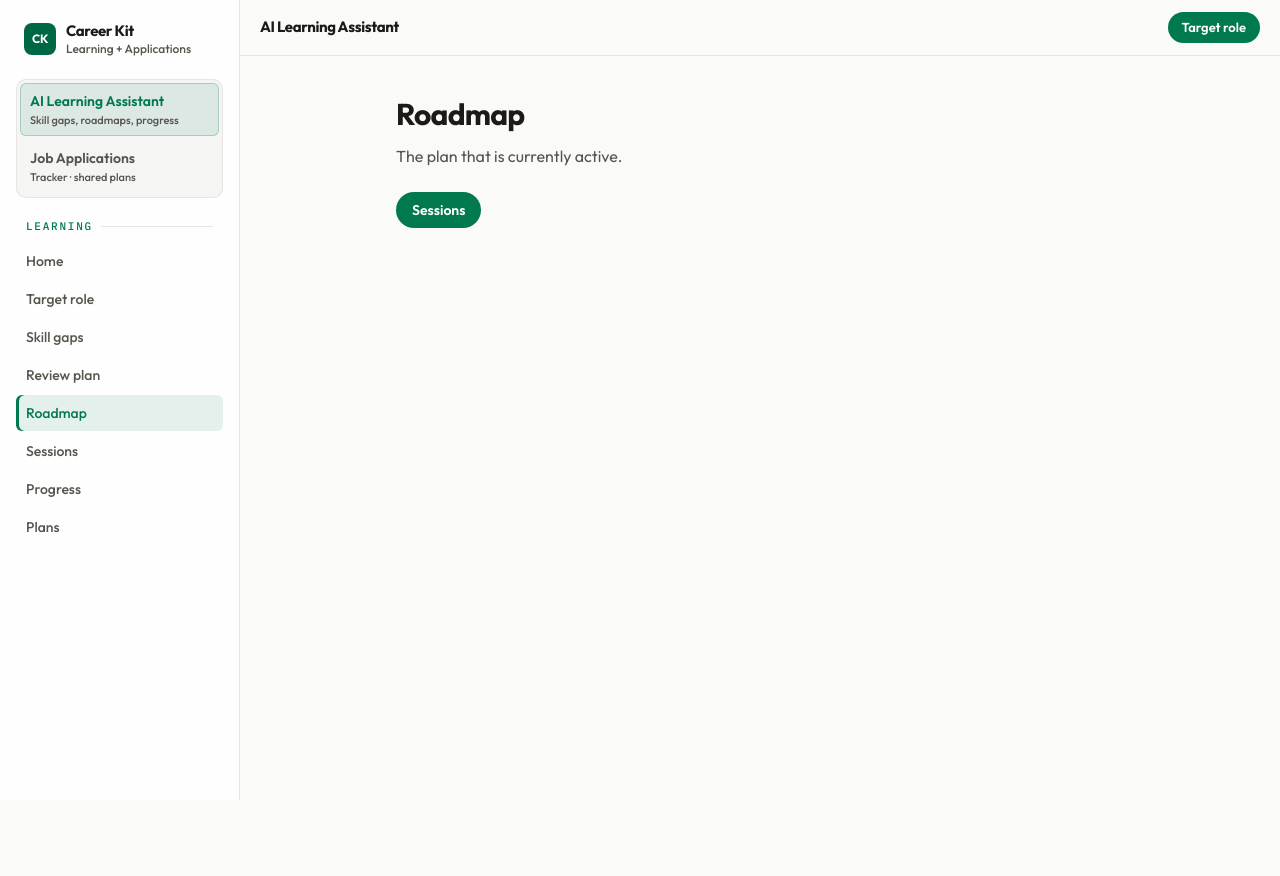
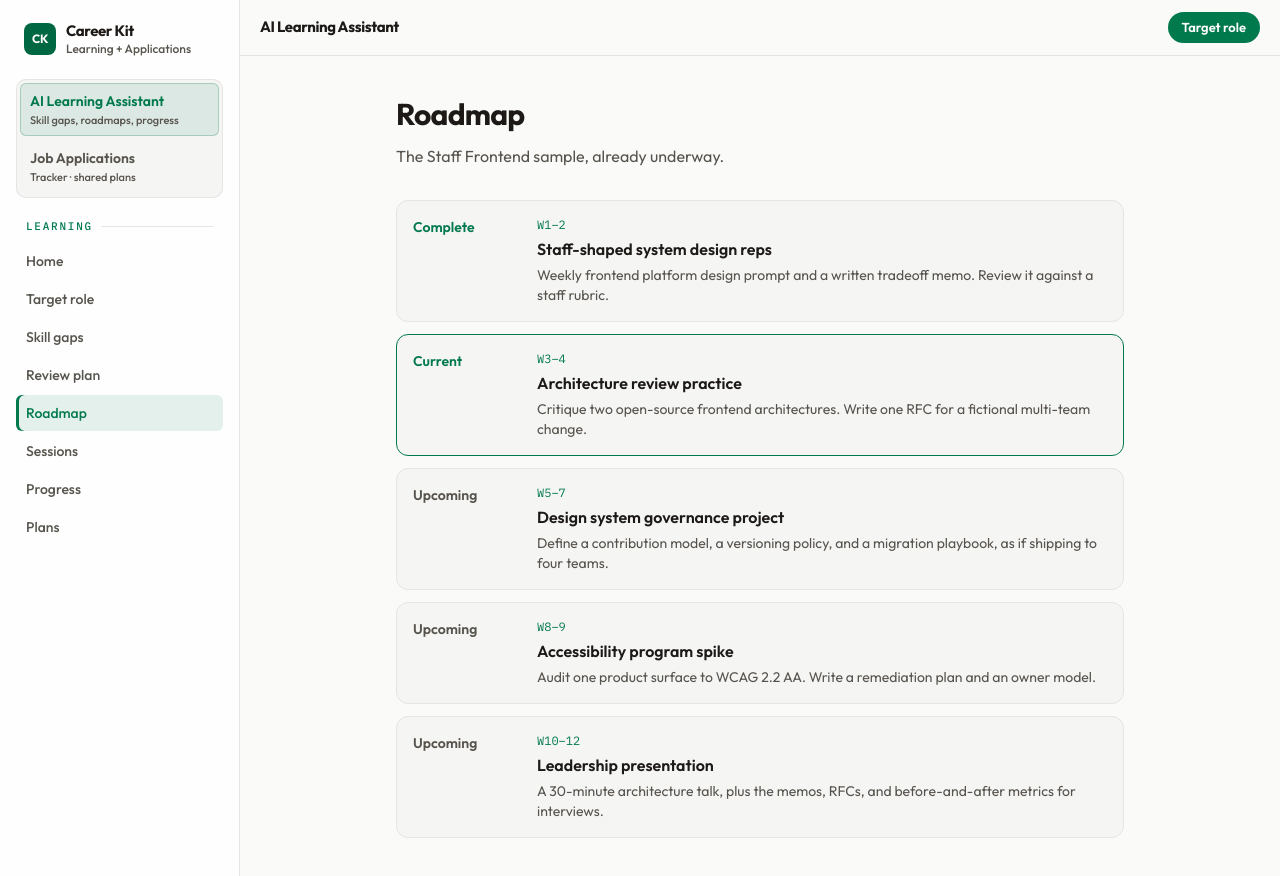
Before and after one commit to jappreetS/ai-learning-assistant, a Next.js app: page /roadmap in a window 1280 px wide. Before the commit the page ends 800 px from the top, so only its background shows below. Built offline with nearby package versions, Linux system fonts and the light colour scheme.

Commit message:
ALA-17: show the roadmap weeks and their states
The active roadmap lists the same five Staff Frontend weeks. One is complete, one is current, and three are upcoming.

https://jappreetsingh.atlassian.net/browse/ALA-17

```diff
--- a/src/app/(app)/roadmap/page.tsx
+++ b/src/app/(app)/roadmap/page.tsx
@@ -1,14 +1,73 @@
 import type { Metadata } from "next";
-import { Placeholder } from "@/components/shell/Placeholder";
 
 export const metadata: Metadata = { title: "Roadmap" };
 
+const weeks = [
+  {
+    label: "W1–2",
+    state: "Complete",
+    stateClass: "text-good",
+    title: "Staff-shaped system design reps",
+    detail:
+      "Weekly frontend platform design prompt and a written tradeoff memo. Review it against a staff rubric.",
+  },
+  {
+    label: "W3–4",
+    state: "Current",
+    stateClass: "text-rail",
+    title: "Architecture review practice",
+    detail:
+      "Critique two open-source frontend architectures. Write one RFC for a fictional multi-team change.",
+  },
+  {
+    label: "W5–7",
+    state: "Upcoming",
+    stateClass: "text-muted",
+    title: "Design system governance project",
+    detail:
+      "Define a contribution model, a versioning policy, and a migration playbook, as if shipping to four teams.",
+  },
+  {
+    label: "W8–9",
+    state: "Upcoming",
+    stateClass: "text-muted",
+    title: "Accessibility program spike",
+    detail:
+      "Audit one product surface to WCAG 2.2 AA. Write a remediation plan and an owner model.",
+  },
+  {
+    label: "W10–12",
+    state: "Upcoming",
+    stateClass: "text-muted",
+    title: "Leadership presentation",
+    detail:
+      "A 30-minute architecture talk, plus the memos, RFCs, and before-and-after metrics for interviews.",
+  },
+];
+
 export default function RoadmapPage() {
   return (
-    <Placeholder
-      title="Roadmap"
-      description="The plan that is currently active."
-      next={{ href: "/sessions", label: "Sessions" }}
-    />
+    <main className="mx-auto w-full max-w-3xl px-5 py-8 sm:py-10">
+      <h1 className="text-3xl font-bold tracking-tight">Roadmap</h1>
+      <p className="mt-3 max-w-xl text-muted">
+        The Staff Frontend sample, already underway.
+      </p>
+      <ol className="mt-8 flex flex-col gap-3">
+        {weeks.map((week) => (
+          <li
+            key={week.label}
+            className={`grid gap-3 rounded-xl border bg-panel p-4 sm:grid-cols-[7rem_1fr] ${week.state === "Current" ? "border-rail" : "border-line"
+              }`}
+          >
+            <p className={`text-sm font-semibold ${week.stateClass}`}>{week.state}</p>
+            <div>
+              <p className="font-mono text-xs text-rail">{week.label}</p>
+              <h2 className="mt-1 text-base font-semibold">{week.title}</h2>
+              <p className="mt-1 text-sm text-muted">{week.detail}</p>
+            </div>
+          </li>
+        ))}
+      </ol>
+    </main>
   );
 }
```
